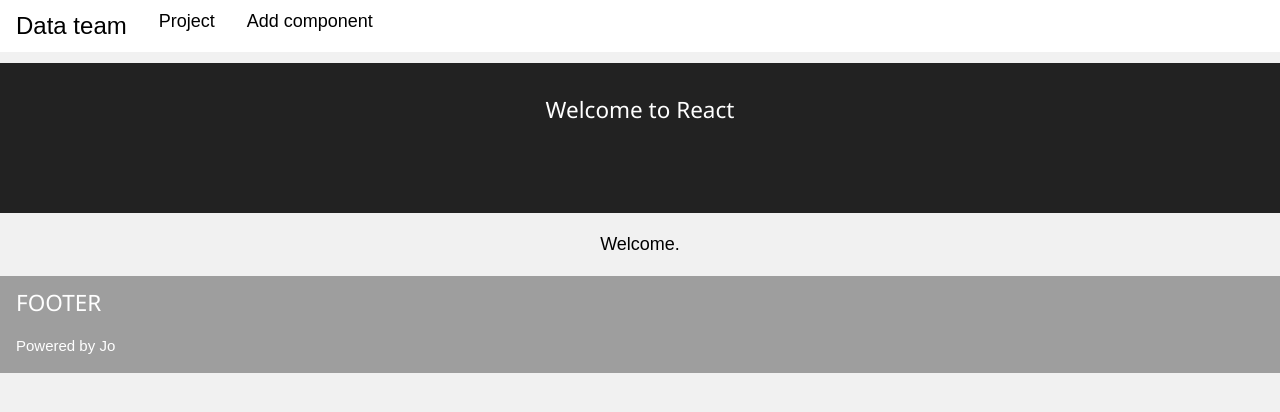
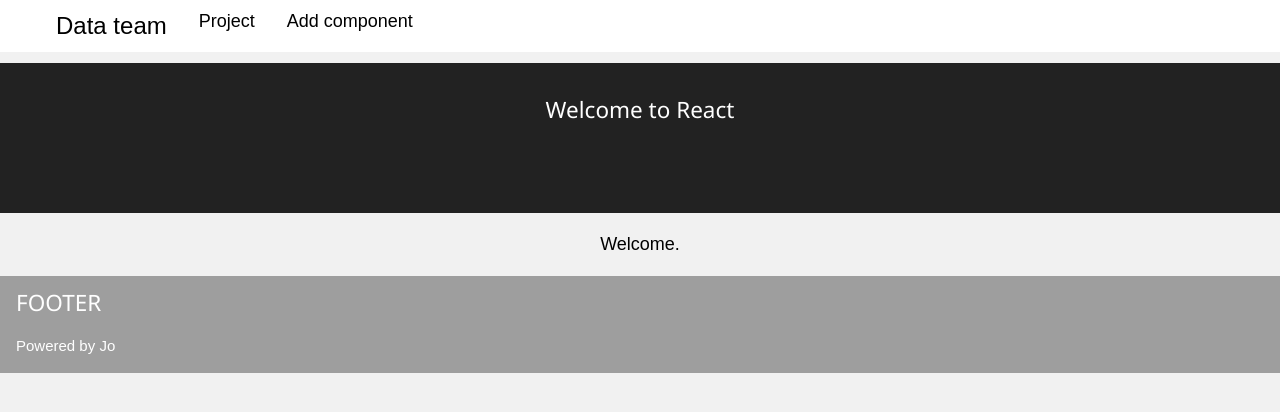
Before and after one commit to JoUnicorn/finance, a React (Create React App) app: page / in a window 1280 px wide. Shown: the top 412 px of the page. Built offline with nearby package versions, Linux system fonts and the light colour scheme.

Commit message:
some change in header

```diff
--- a/src/components/Header/Header.js
+++ b/src/components/Header/Header.js
@@ -4,11 +4,11 @@ import './Header.css';
 
 const Header = ({onClick }) => (
   <div className="header w3-bar w3-top w3-white w3-xlarge">
-    <div className="largeur">
+    <div className="w3-content largeur">
       <button className="w3-bar-item w3-button w3-hide-large w3-hover-none w3-hover-text-light-grey" onClick={() => onClick()}><i className="fa fa-bars"></i>  Menu</button>
       <span className="w3-bar-item w3-left w3-hide-medium w3-hide-small">Data team</span>
-      <button className="w3-large w3-bar-item w3-button w3-hide-medium w3-hide-small w3-left w3-hover-none w3-hover-text-light-grey">Project</button>
-      <button className="w3-large w3-bar-item w3-button w3-hide-medium w3-hide-small w3-left w3-hover-none w3-hover-text-light-grey">Add component</button>
+      <a href="#" className="w3-large w3-bar-item w3-button w3-hide-medium w3-hide-small w3-left w3-hover-none w3-hover-text-light-grey">Project</a>
+      <a href="#" className="w3-large w3-bar-item w3-button w3-hide-medium w3-hide-small w3-left w3-hover-none w3-hover-text-light-grey">Add component</a>
     </div>
   </div>
 )
```
